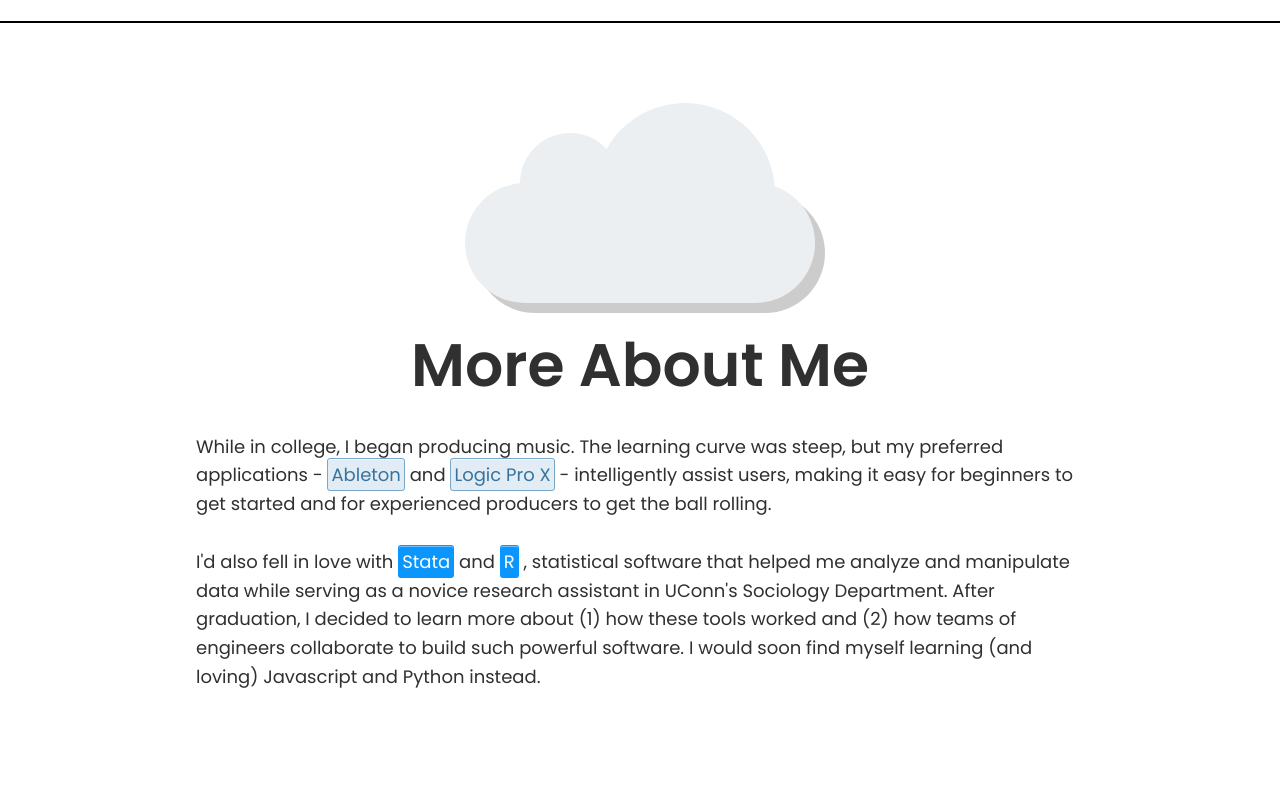
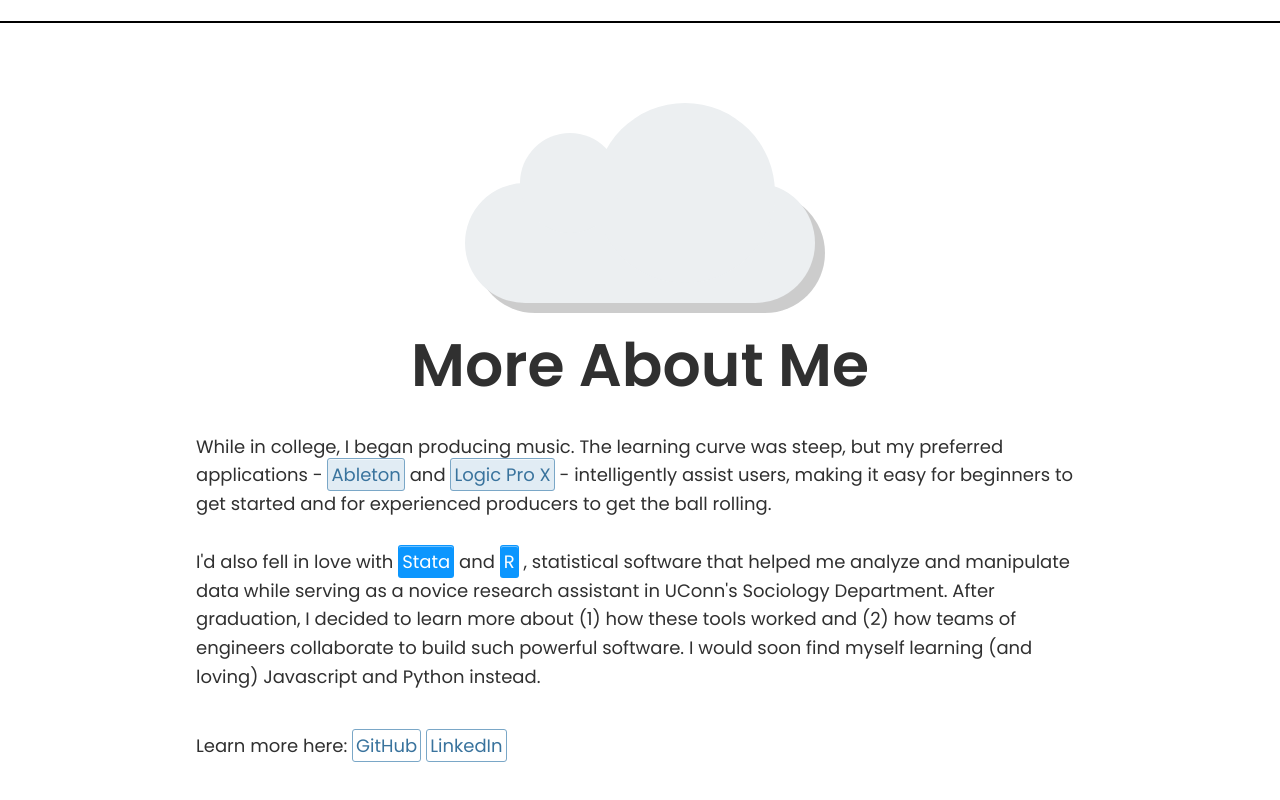
Before and after one commit to KlayClarke/personal_website_2.0, a React (Create React App) app: page / in a window 1280 px wide. Shown: the part 2065-2865 px from the top of the page. Built offline with nearby package versions, Linux system fonts and the light colour scheme.

Commit message:
add socials links (github, linkedin) to about section

```diff
--- a/src/App.css
+++ b/src/App.css
@@ -240,7 +240,7 @@ a {
   min-height: 100vh;
 }
 
-.about-me p {
+.about-me .about-me__body p {
   padding: 20px;
 }
 
@@ -259,11 +259,6 @@ a {
 
 .about-me .music-span a {
   background-color: #e1ecf4;
-  color: #0b96fe;
-}
-
-.about-me .music-span a {
-  background-color: hsl(205, 46%, 92);
   color: hsl(205, 47%, 42%);
   border-color: hsl(205, 41%, 63%);
   box-shadow: inset 0 1px 0 0 hsl(0deg 0% 100% / 70%);
@@ -273,6 +268,17 @@ a {
   background-color: #0b96fe;
   color: white;
   box-shadow: inset 0 1px 0 0 hsl(0deg 0% 100% / 40%);
+}
+
+.about-me .socials-span a {
+  background-color: white;
+  color: hsl(205, 47%, 42%);
+  border-color: hsl(205, 41%, 63%);
+  box-shadow: inset 0 1px 0 0 hsl(0deg 0% 100% / 70%);
+}
+
+.about-me .socials-span a:first-child {
+  margin-right: 5px;
 }
 
 .about-me__img {
--- a/src/components/about/About.tsx
+++ b/src/components/about/About.tsx
@@ -42,8 +42,22 @@ const NewAbout = () => {
           such powerful software. I would soon find myself learning (and loving)
           Javascript and Python instead.
         </p>
-        <p></p>
-        <p></p>
+        <p>
+          Learn more here:{" "}
+          <span className="socials-span">
+            <a href="https://github.com/KlayClarke" target={"_blank"}>
+              GitHub
+            </a>
+          </span>
+          <span className="socials-span">
+            <a
+              href="https://www.linkedin.com/in/klayclarke000"
+              target={"_blank"}
+            >
+              LinkedIn
+            </a>
+          </span>
+        </p>
       </div>
     </section>
   );
```
